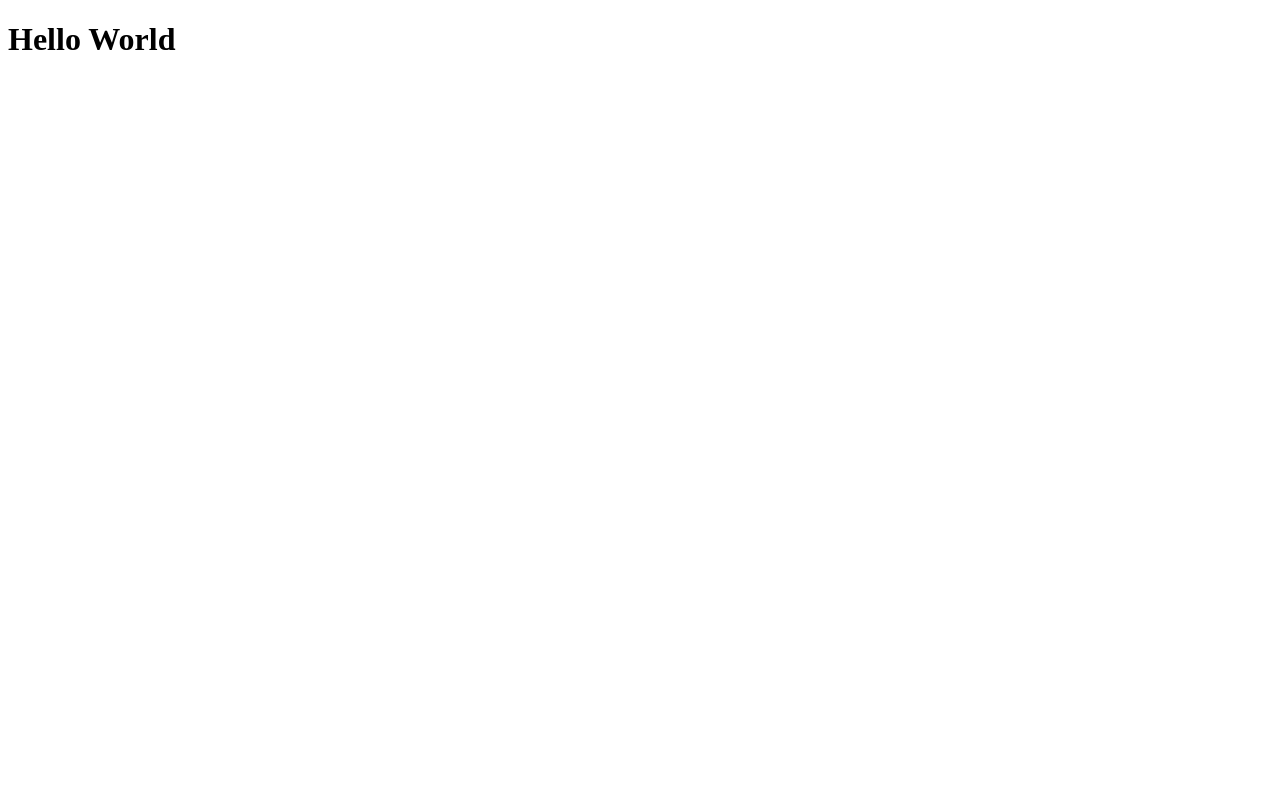
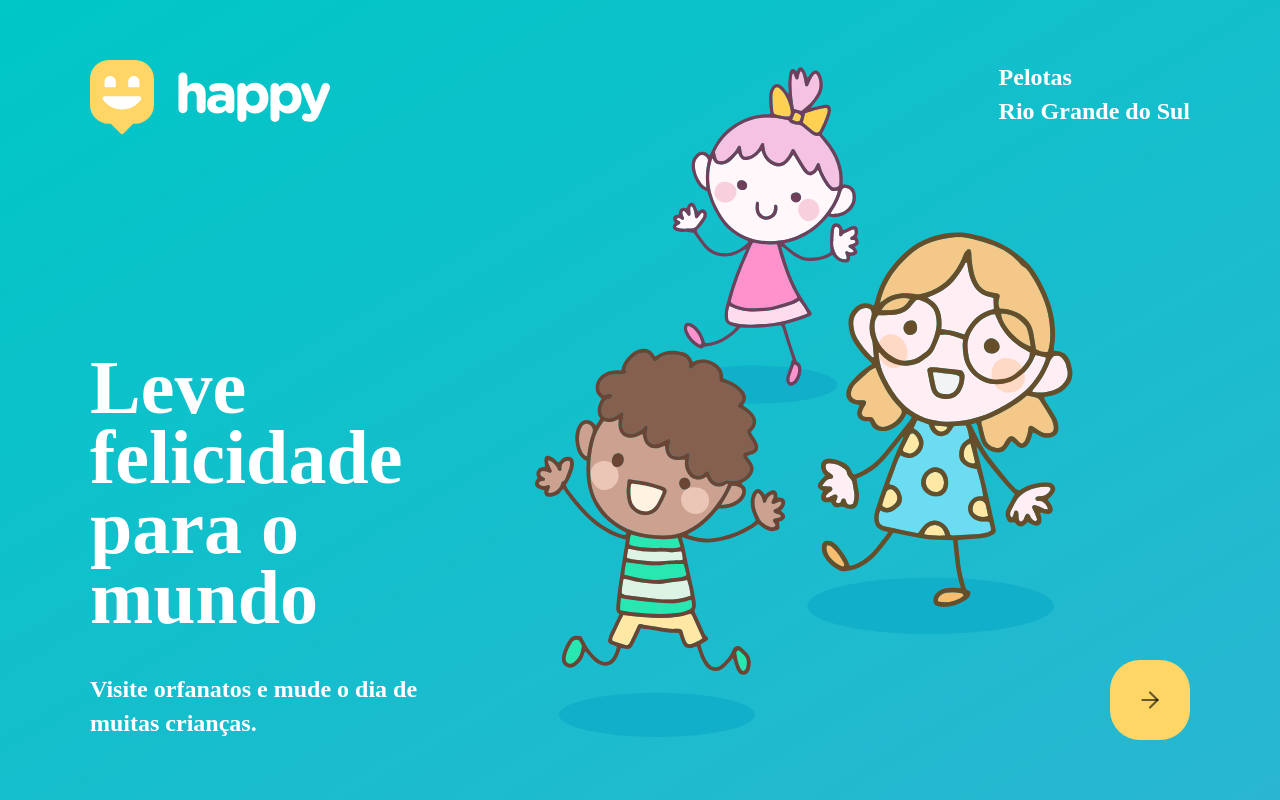
Before and after one commit to matheus-neves/happy, a React (Create React App) app in the folder web/: page / in a window 1280 px wide. Built offline with nearby package versions, Linux system fonts and the light colour scheme; the HTML template or start-up script is replaced by a standard one.

Commit message:
feat: Imported global styles and added routes component

```diff
--- a/web/src/App.tsx
+++ b/web/src/App.tsx
@@ -1,11 +1,13 @@
-import React from 'react';
+import React, { FC } from 'react';
 
-function App() {
-  return (
-    <div className="App">
-      <h1>Hello World</h1>
-    </div>
-  );
-}
+import GlobalStyles from './styles/GlobalStyles';
+import Routes from './routes';
+
+const App: FC = () => (
+  <>
+    <GlobalStyles />
+    <Routes />
+  </>
+);
 
 export default App;
```
